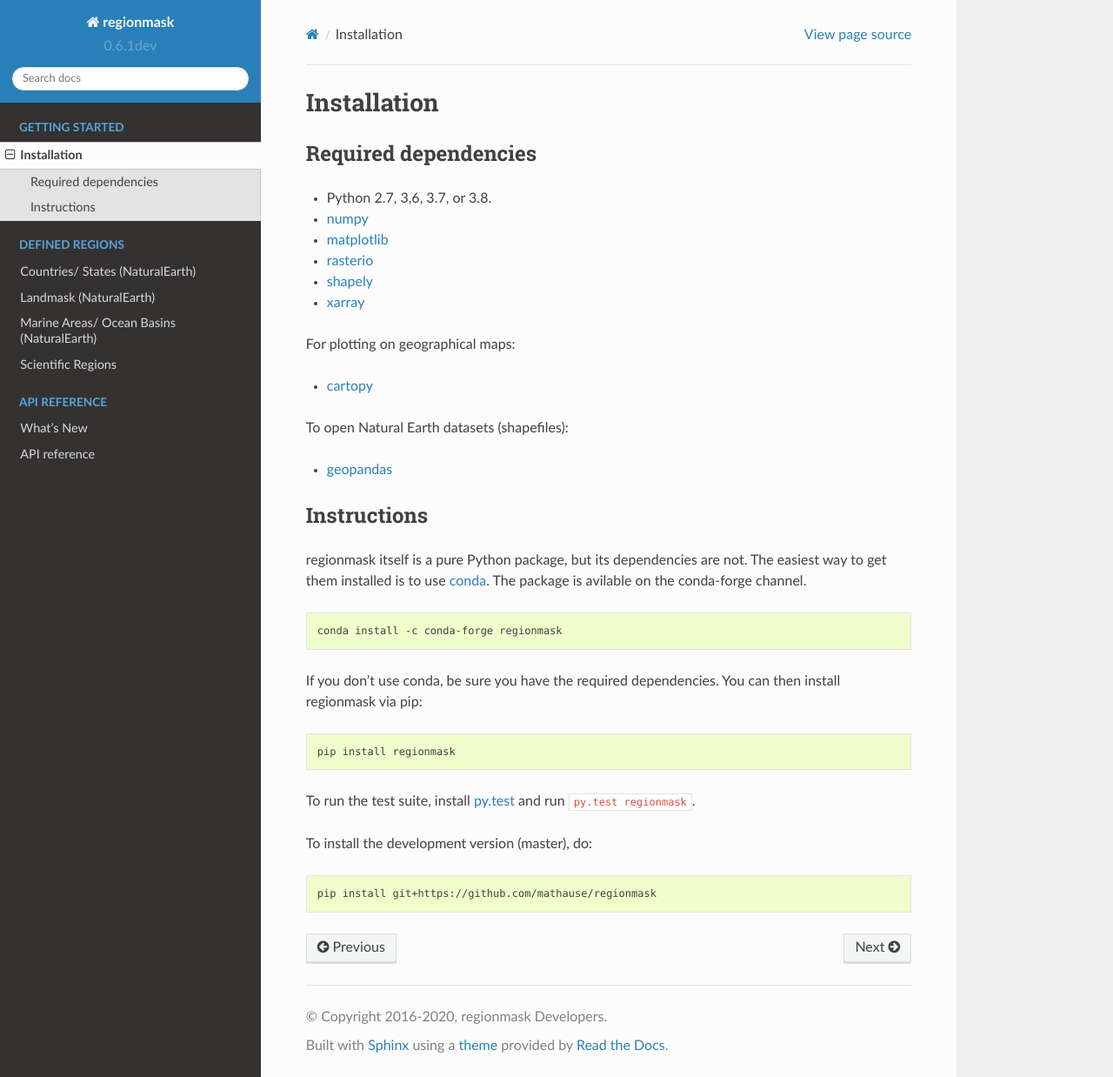
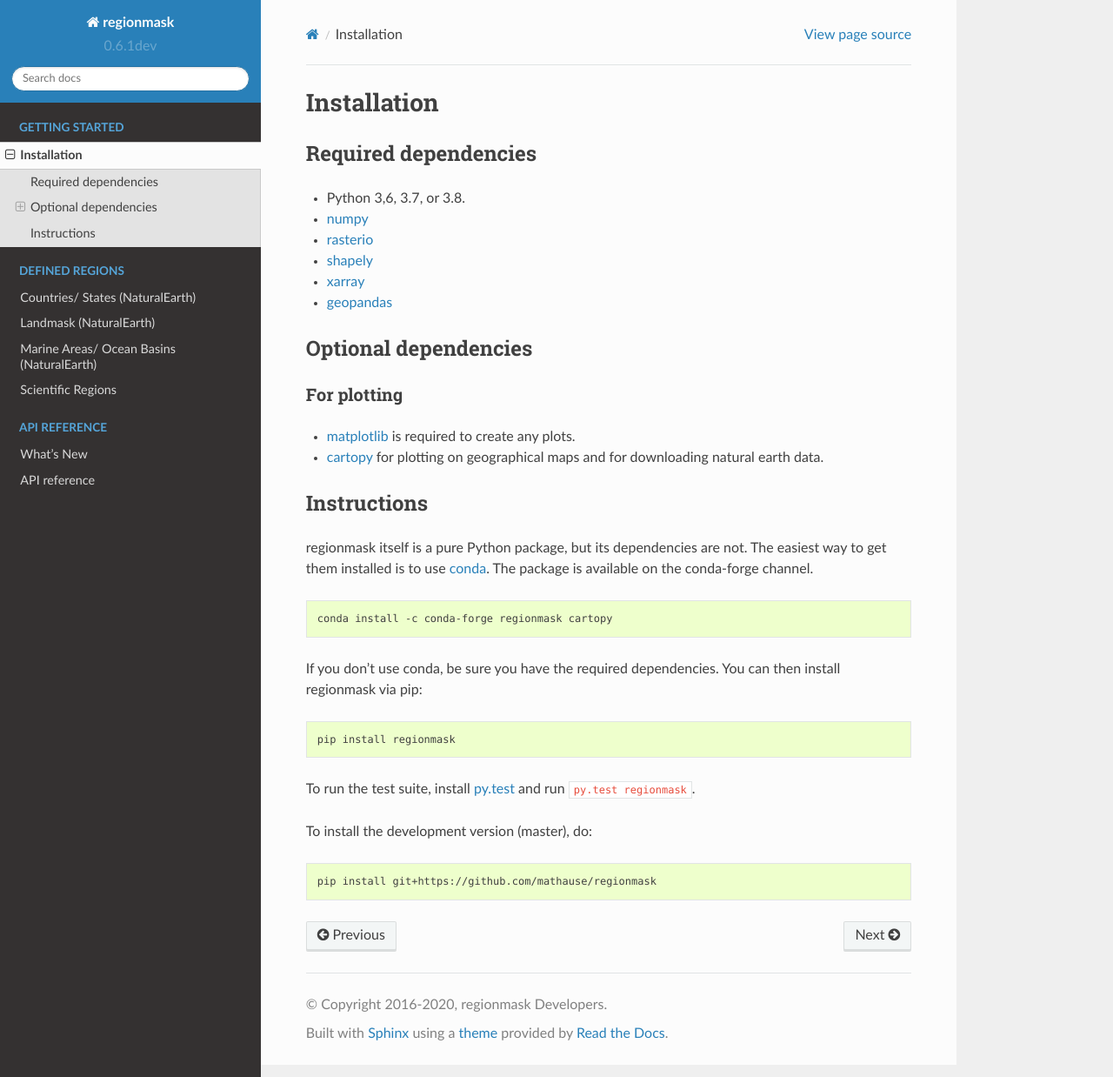
Before and after one commit to regionmask/regionmask, a Sphinx documentation site: the page built from docs/installation.rst, in a window 1280 px wide and 1238 px high. Shown: the whole window at 87% size. Built offline with Sphinx 7.4.7 and the Read the Docs theme 2.0.0, drawn with Linux system fonts in a browser that asks for light colours; pages that are not in the unit, such as notebooks, are missing from menus.

Commit message:
update installation instructions

```diff
--- a/docs/installation.rst
+++ b/docs/installation.rst
@@ -4,31 +4,34 @@ Installation
 Required dependencies
 ---------------------
 
-- Python 2.7, 3,6, 3.7, or 3.8.
+- Python 3,6, 3.7, or 3.8.
 - `numpy <http://www.numpy.org/>`__
-- `matplotlib <http://matplotlib.org/>`__
 - `rasterio <https://rasterio.readthedocs.io/>`__
 - `shapely <http://toblerity.org/shapely/>`__
 - `xarray <http://xarray.pydata.org/>`__
+- `geopandas <http://geopandas.org/>`__
 
-For plotting on geographical maps:
 
-- `cartopy <http://scitools.org.uk/cartopy/>`__
+Optional dependencies
+---------------------
 
-To open Natural Earth datasets (shapefiles):
+For plotting
+~~~~~~~~~~~~
 
-- `geopandas <http://geopandas.org/>`__
+- `matplotlib <http://matplotlib.org/>`__ is required to create any plots.
+- `cartopy <http://scitools.org.uk/cartopy/>`__ for plotting on geographical maps and
+  for downloading natural earth data.
 
 Instructions
 ------------
 
 regionmask itself is a pure Python package, but its dependencies are not. The
-easiest way to get them installed is to use conda_. The package is avilable
+easiest way to get them installed is to use conda_. The package is available
 on the conda-forge channel.
 
 .. code-block:: bash
 
-    conda install -c conda-forge regionmask
+    conda install -c conda-forge regionmask cartopy
 
 If you don't use conda, be sure you have the required dependencies. You can
 then install regionmask via pip:
```
